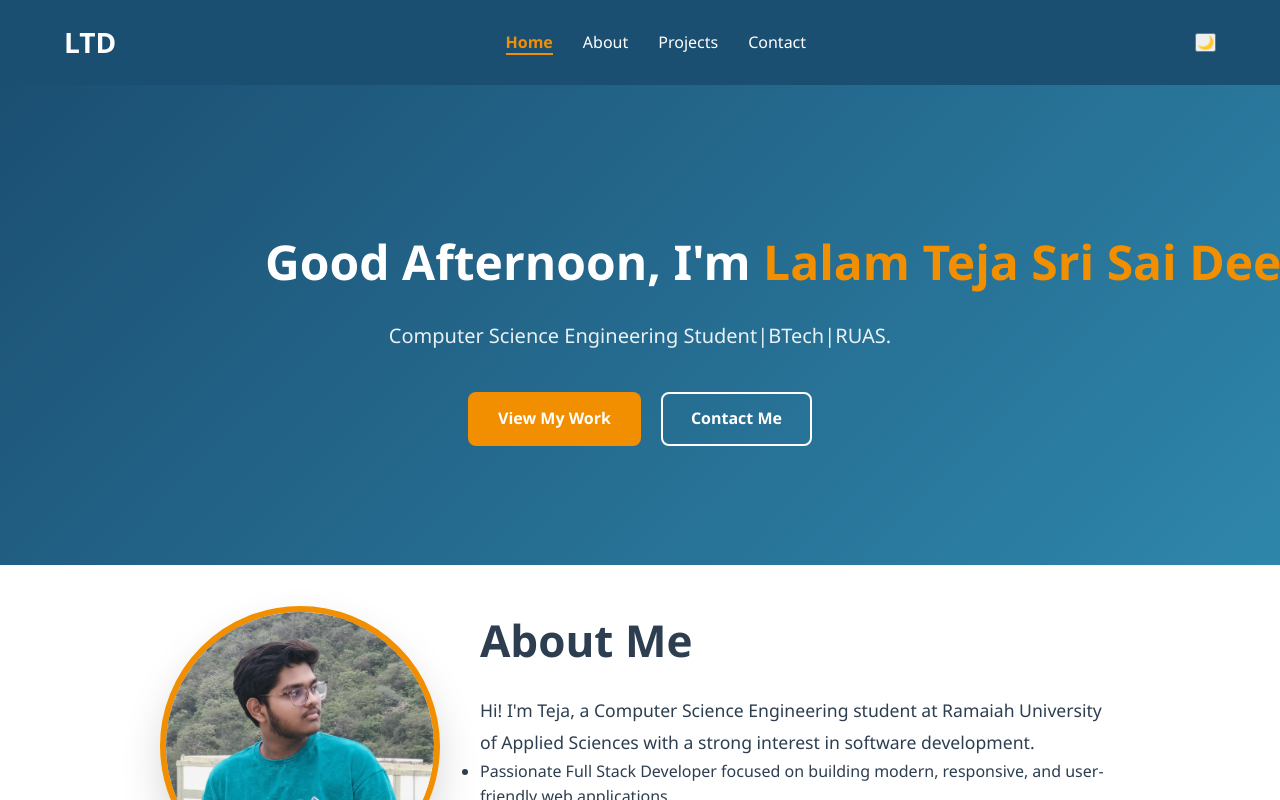
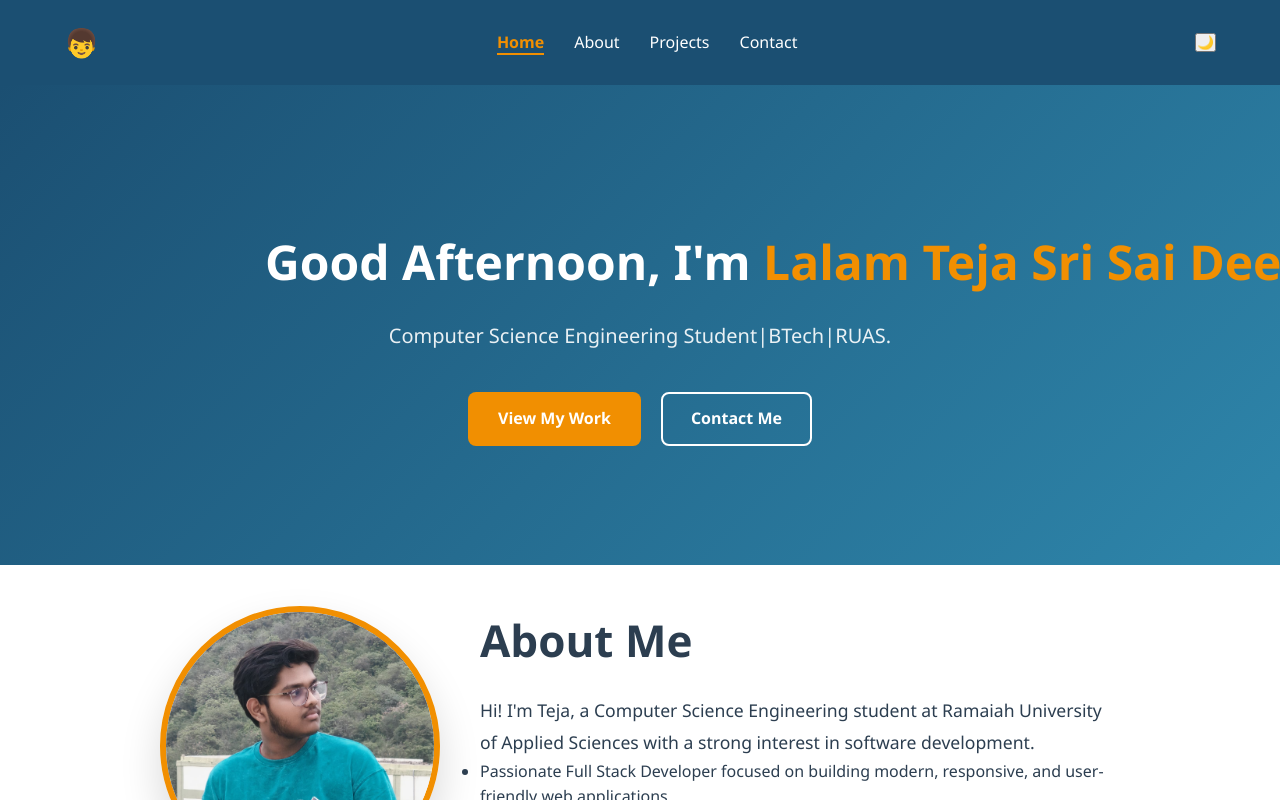
Before and after one commit to teja765/my-portfolio, a React (Vite) app: page / in a window 1280 px wide. Shown: the top 800 px of the page. Built offline with nearby package versions, Linux system fonts and the light colour scheme.

Commit message:
small changes in the hero section

```diff
--- a/src/components/Hero/Hero.jsx
+++ b/src/components/Hero/Hero.jsx
@@ -15,7 +15,7 @@ function Hero() {
     return (
         <section className="hero-section">
             <div className="hero-content">
-                <h1>{greeting}, I'm <span className="highlight">Lalam Teja Sri Sai Deepak</span> 👋</h1>
+                <h1>{greeting}, I'm <span className="highlight">Lalam Teja Sri Sai Deepak</span> 👨‍💻</h1>
                 <p className="tagline">Computer Science Engineering Student|BTech|RUAS.</p>
 
                 <div className="hero-buttons">
--- a/src/components/Navbar/Navbar.jsx
+++ b/src/components/Navbar/Navbar.jsx
@@ -8,7 +8,7 @@ function Navbar({ theme, toggleTheme }) {
     return (
         <header className="site-header">
             <nav className="navbar">
-                <div className="logo">LTD</div>
+                <div className="logo">👦</div>
 
                 <ul className={isMenuOpen ? "nav-links open" : "nav-links"}>
                     <li>
```
